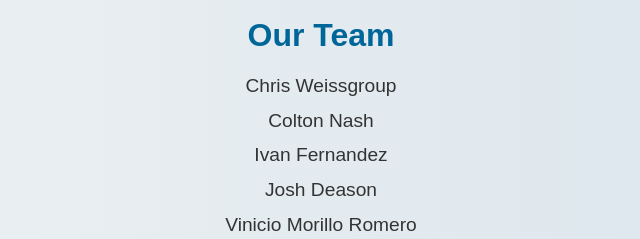
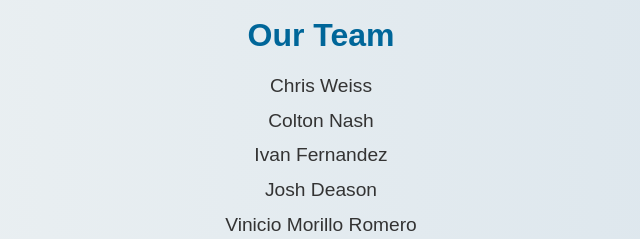
Before and after one commit to joshdeason311/IT360Final, a plain HTML site: page index.html in a window 1280 px wide. Shown: the part 425-664 px from the top of the page, 319-959 px from the left. Drawn offline with Linux system fonts and the light colour scheme.

Commit message:
Update index.html

```diff
--- a/index.html
+++ b/index.html
@@ -17,7 +17,7 @@
         <section class="students">
             <h2>Our Team</h2>
             <ul>
-                <li>Chris Weissgroup</li>
+                <li>Chris Weiss</li>
                 <li>Colton Nash</li>
                 <li>Ivan Fernandez</li>
                 <li>Josh Deason</li>
```
